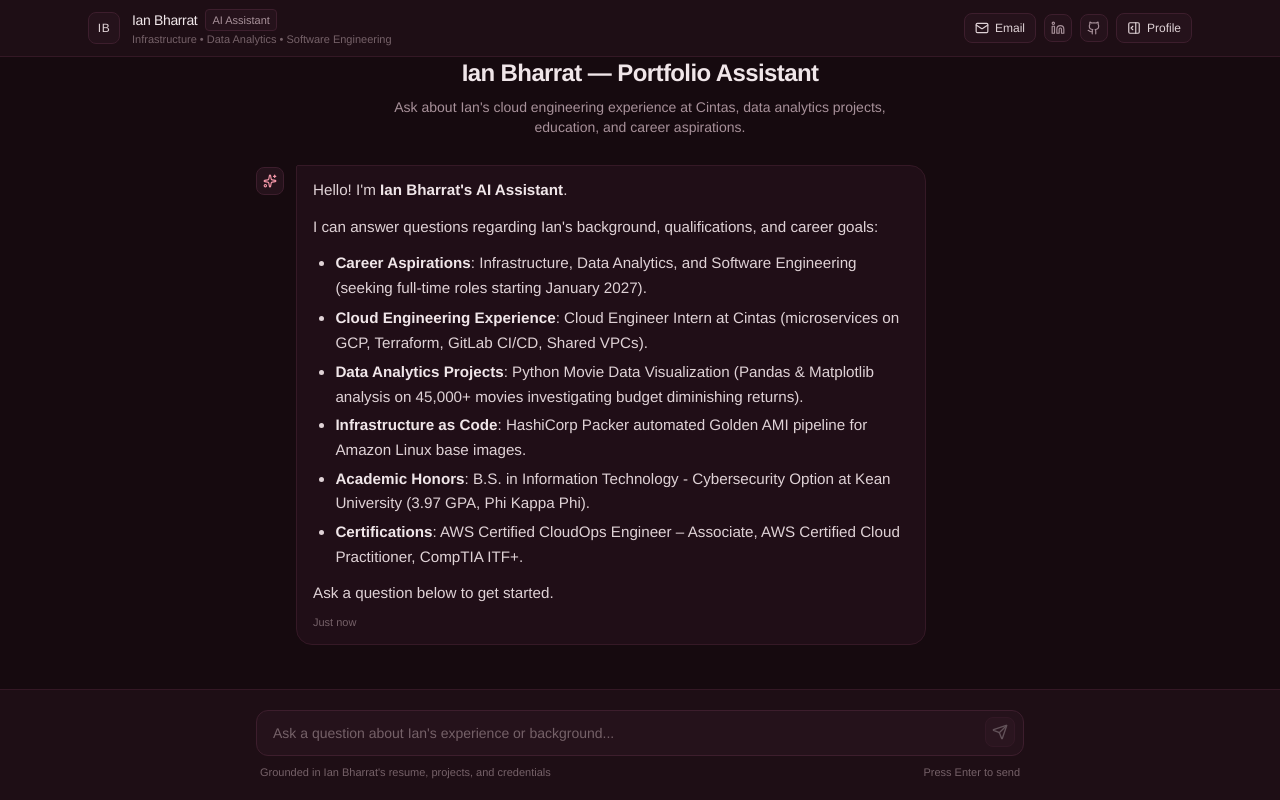
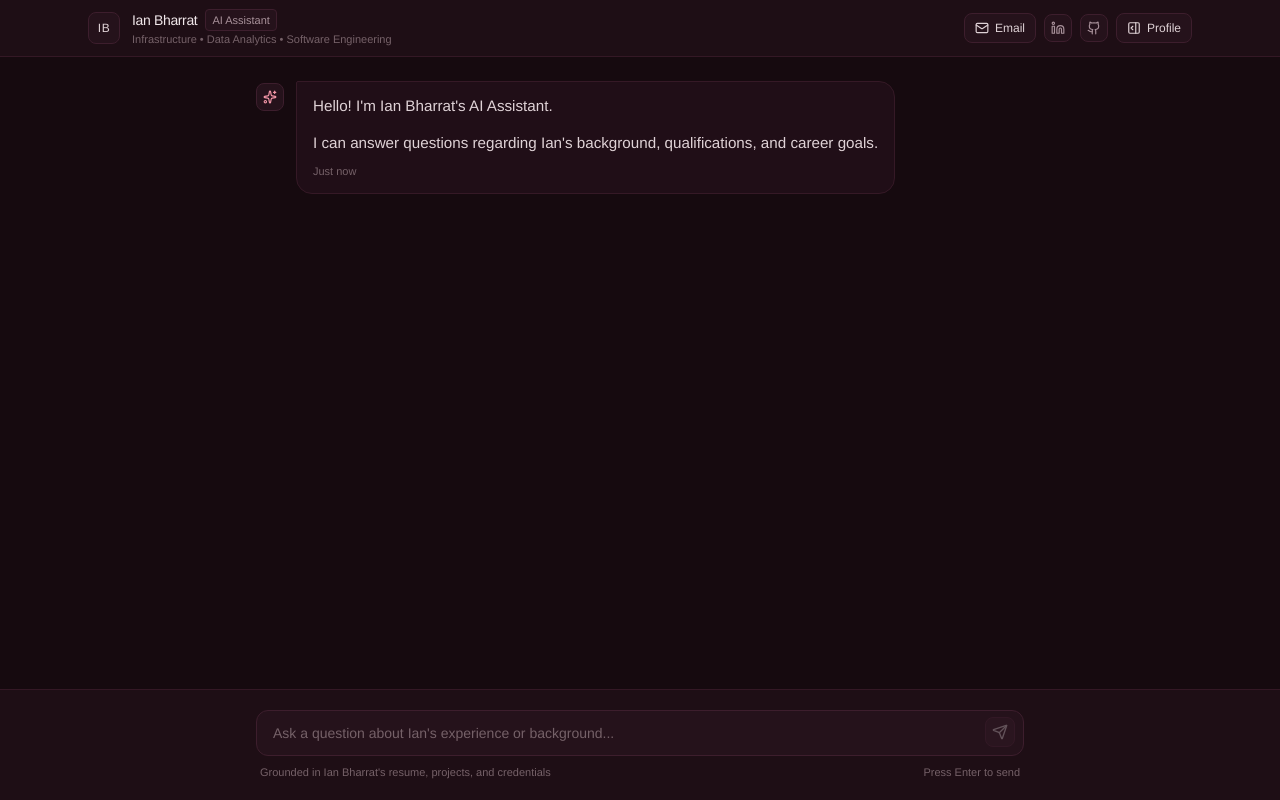
Before and after one commit to ibharrat/ian-portfolio-chatbot, a Next.js app: page / in a window 1280 px wide. Built offline with nearby package versions, Linux system fonts and the light colour scheme.

Commit message:
Update opening welcome message text

```diff
--- a/src/app/page.tsx
+++ b/src/app/page.tsx
@@ -9,17 +9,9 @@ import { ChatMessage, MessageItem } from "@/components/ChatMessage";
 const INITIAL_WELCOME: MessageItem = {
   id: "welcome-message",
   role: "assistant",
-  content: `Hello! I'm **Ian Bharrat's AI Assistant**.
+  content: `Hello! I'm Ian Bharrat's AI Assistant.
 
-I can answer questions regarding Ian's background, qualifications, and career goals:
-- **Career Aspirations**: Infrastructure, Data Analytics, and Software Engineering (seeking full-time roles starting January 2027).
-- **Cloud Engineering Experience**: Cloud Engineer Intern at Cintas (microservices on GCP, Terraform, GitLab CI/CD, Shared VPCs).
-- **Data Analytics Projects**: Python Movie Data Visualization (Pandas & Matplotlib analysis on 45,000+ movies investigating budget diminishing returns).
-- **Infrastructure as Code**: HashiCorp Packer automated Golden AMI pipeline for Amazon Linux base images.
-- **Academic Honors**: B.S. in Information Technology - Cybersecurity Option at Kean University (3.97 GPA, Phi Kappa Phi).
-- **Certifications**: AWS Certified CloudOps Engineer – Associate, AWS Certified Cloud Practitioner, CompTIA ITF+.
-
-Ask a question below to get started.`,
+I can answer questions regarding Ian's background, qualifications, and career goals.`,
   timestamp: "Just now",
 };
 
@@ -210,17 +202,7 @@ export default function Home() {
             className="flex-1 overflow-y-auto px-4 sm:px-6 py-6 space-y-6 scroll-smooth"
           >
             <div className="max-w-3xl mx-auto space-y-5">
-              {/* Minimal Hero Header if only welcome message */}
-              {messages.length === 1 && (
-                <div className="pt-2 pb-2 text-center space-y-2">
-                  <h2 className="text-xl sm:text-2xl font-semibold tracking-tight text-[#f0e6e9]">
-                    Ian Bharrat — Portfolio Assistant
-                  </h2>
-                  <p className="text-xs sm:text-sm text-[#a8919a] max-w-lg mx-auto leading-relaxed">
-                    Ask about Ian&apos;s cloud engineering experience at Cintas, data analytics projects, education, and career aspirations.
-                  </p>
-                </div>
-              )}
+
 
               {/* Chat Message List */}
               {messages.map((message, index) => {
```
